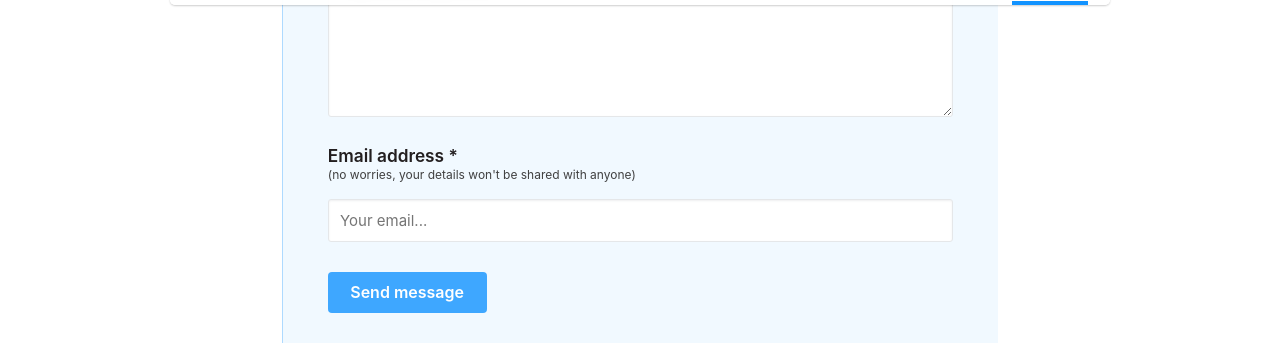
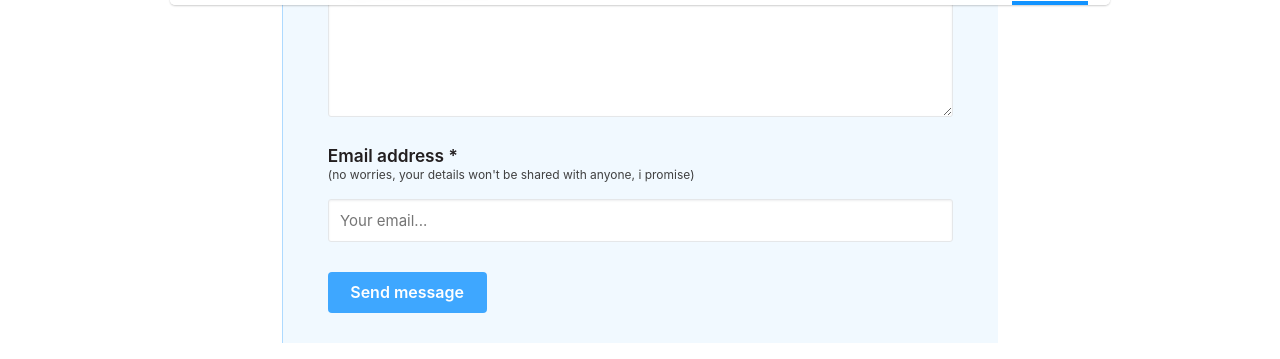
Before and after one commit to karolismieliauskas/thecoldestride.com, a Jekyll site: the page built from pages/get-involved.html, in a window 1280 px wide and 900 px high, scrolled down 1297 px. Shown: the part 93-452 px from the top of the window. Built offline with Jekyll 4.4.1, drawn with Linux system fonts in a browser that asks for light colours.

Commit message:
Update getinvolved.yml

```diff
--- a/_data/getinvolved.yml
+++ b/_data/getinvolved.yml
@@ -26,7 +26,7 @@ form:
     placeholder: Share your ideas here...
   contact:
     label: Email address *
-    note: (no worries, your details won't be shared with anyone)
+    note: (no worries, your details won't be shared with anyone, i promise)
     placeholder: Your email...
   action: Send message
 subject: New entry in thecoldestride.com
```
